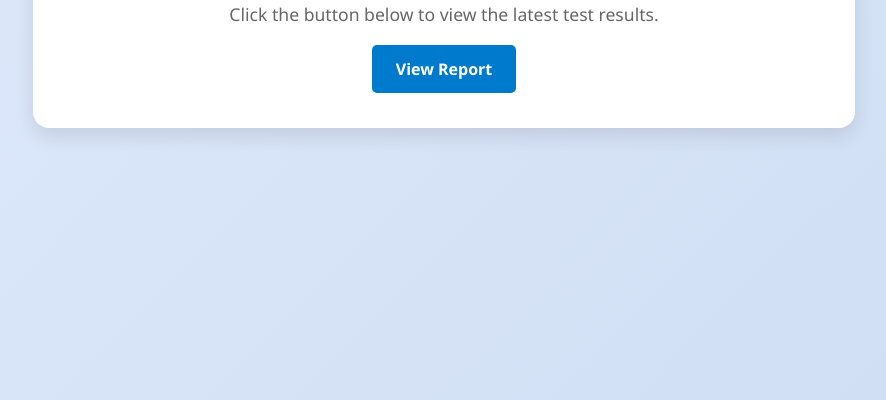
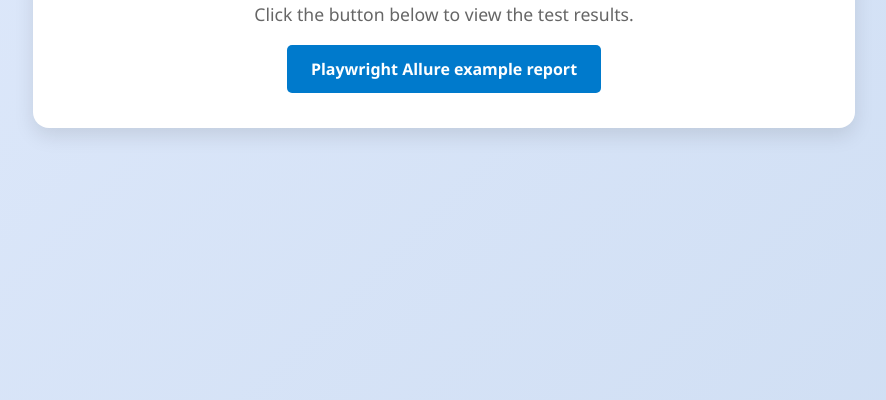
Before and after one commit to SaaristoAntti/playwright-allure-report, a plain HTML site: page index.html in a window 1280 px wide. Shown: the part 400-800 px from the top of the page, without its empty margins (196-1082 px from the left). Drawn offline with Linux system fonts and the light colour scheme.

Commit message:
Change button label

```diff
--- a/index.html
+++ b/index.html
@@ -47,8 +47,8 @@
 <body>
   <div class="container">
     <h1>Welcome to the Playwright Allure Test Report</h1>
-    <p>Click the button below to view the latest test results.</p>
-    <a href="allure-report/index.html" target="_blank">View Report</a>
+    <p>Click the button below to view the test results.</p>
+    <a href="allure-report/index.html" target="_blank">Playwright Allure example report</a>
   </div>
 </body>
 </html>
```
